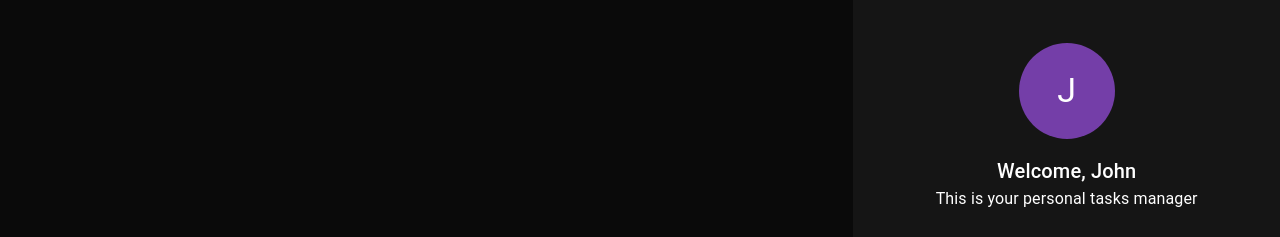
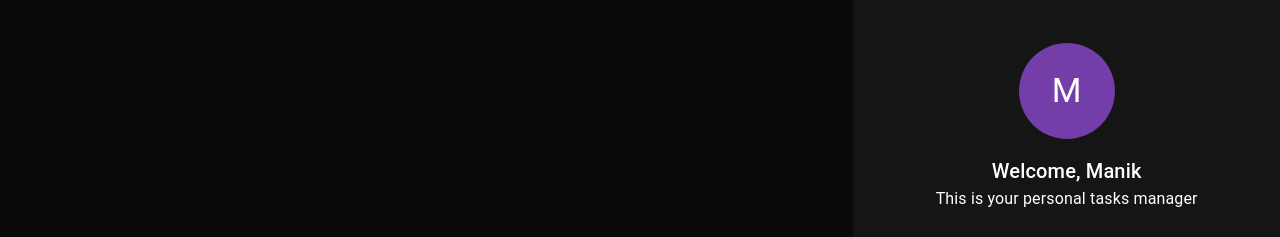
Before and after one commit to manikbajaj/typescript-course-react-project, a React (Create React App) app: page / in a window 1280 px wide. Shown: the part 273-510 px from the top of the page. Built offline with nearby package versions, Linux system fonts and the light colour scheme.

Commit message:
pushing lecture

```diff
--- a/src/components/profile/profile.tsx
+++ b/src/components/profile/profile.tsx
@@ -3,7 +3,13 @@ import React, { FC, ReactElement } from 'react';
 
 import PropTypes from 'prop-types';
 
-export const Profile: FC = (props: any): ReactElement => {
+interface IProfile {
+  name?: string;
+}
+
+export const Profile: FC<IProfile> = (
+  props,
+): ReactElement => {
   //  Destructure props
   const { name = 'John' } = props;
   return (
--- a/src/components/sidebar/sidebar.tsx
+++ b/src/components/sidebar/sidebar.tsx
@@ -21,7 +21,7 @@ export const Sidebar: FC = (): ReactElement => {
         alignItems: 'center',
       }}
     >
-      <Profile />
+      <Profile name="Manik" />
     </Grid>
   );
 };
```
